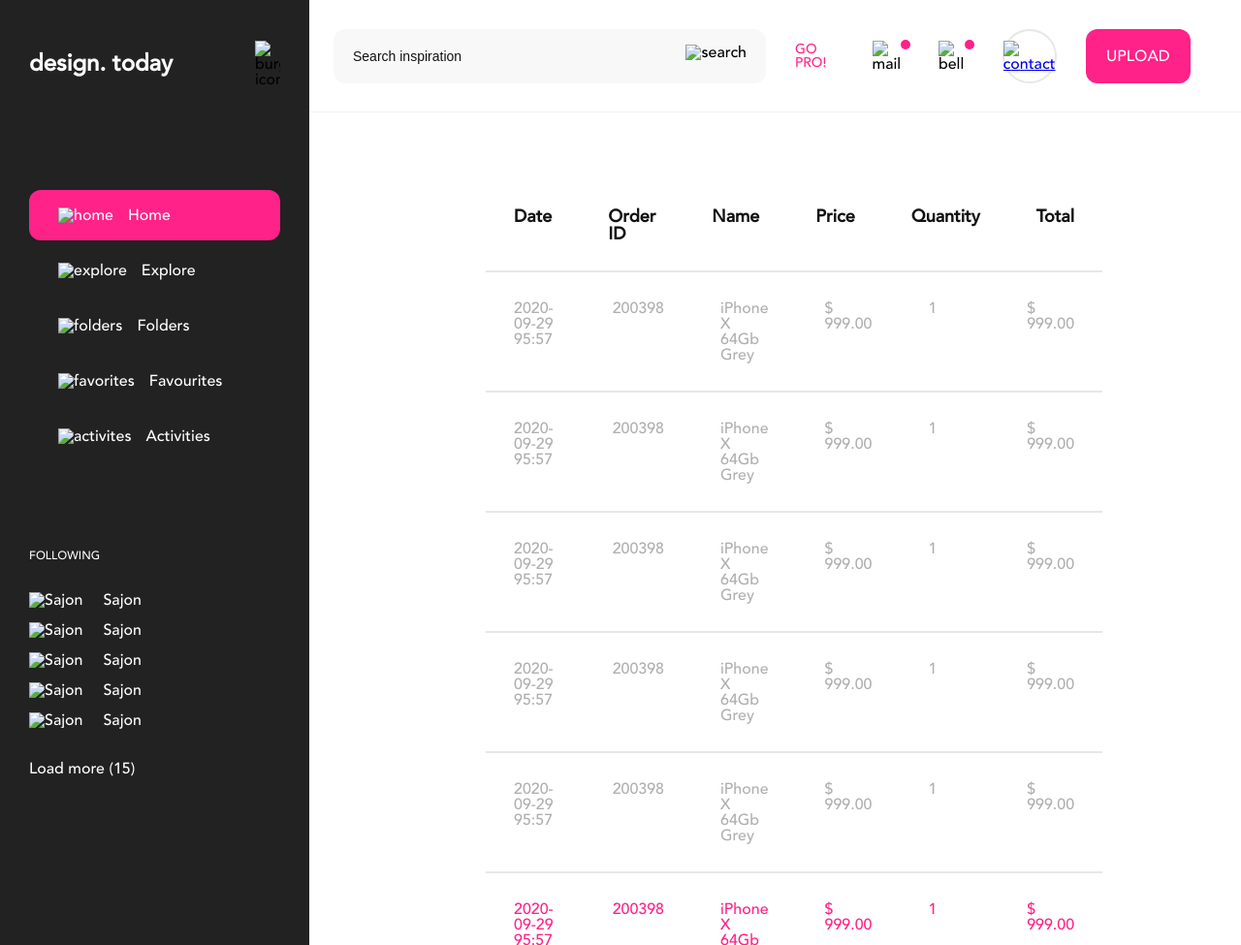
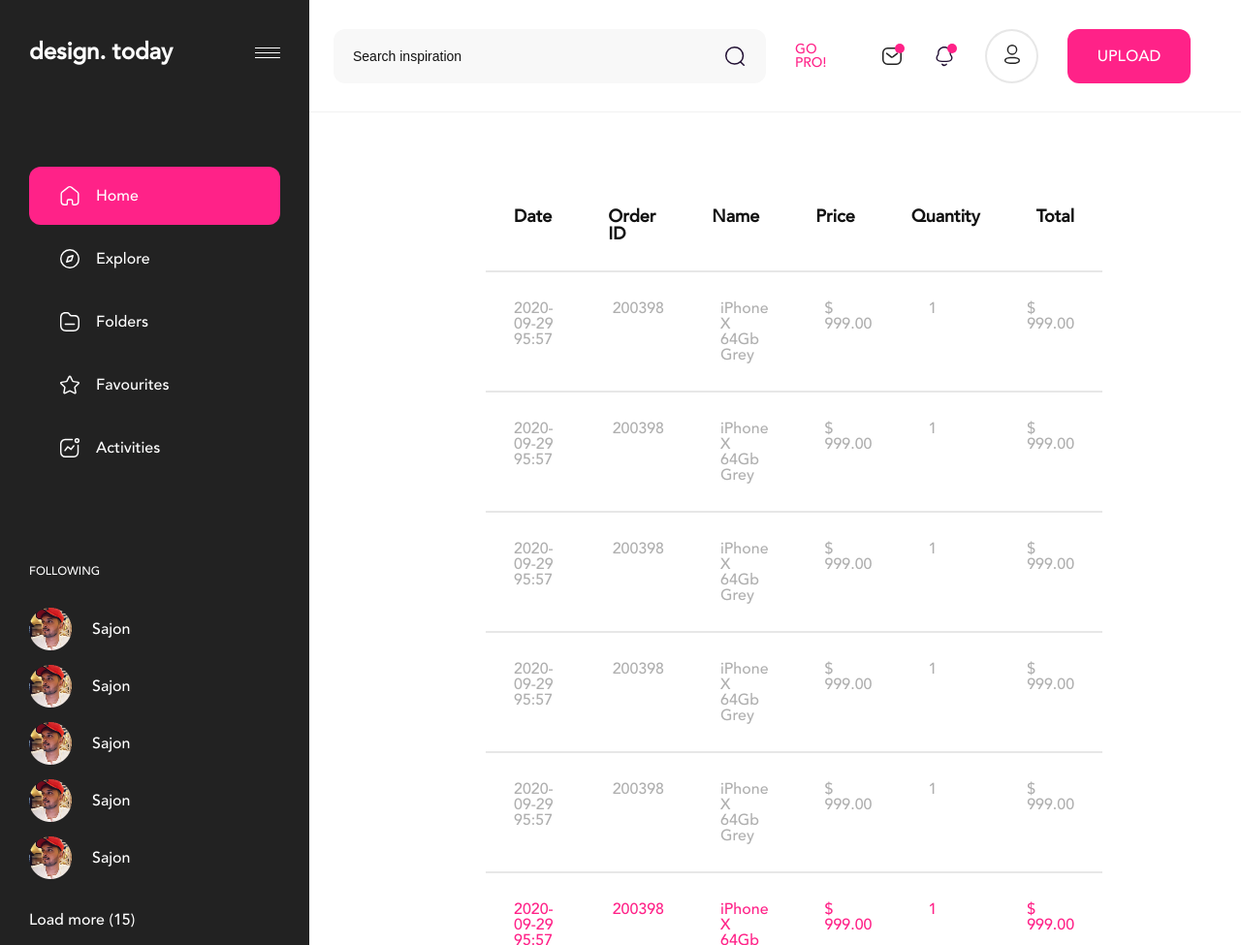
Before and after one commit to dkvitsaridze/catalog-web-page, a plain HTML site: page table.html in a window 1280 px wide. Shown: the top 975 px of the page at 97% size. Drawn offline with Linux system fonts and the light colour scheme; the site is published under a folder, as on GitHub Pages, so addresses that start at the root find nothing.

Commit message:
updated final

```diff
--- a/table.html
+++ b/table.html
@@ -14,35 +14,35 @@
                 <h1>
                     <span>design.</span> today
                 </h1>
-                <img src="/assets/images/burger.png" alt="burger-icon">
+                <img src="./assets/images/burger.png" alt="burger-icon">
             </div>
             <ul class="menu">
                 <li class="menu-active">
-                    <img src="/assets/images/home.svg" alt="home">
+                    <img src="./assets/images/home.svg" alt="home">
                     <p>
                         Home
                     </p>
                 </li>
                 <li>
-                    <img src="/assets/images/explorer.svg" alt="explore">
+                    <img src="./assets/images/explorer.svg" alt="explore">
                     <p>
                         Explore
                     </p>
                 </li>
                 <li>
-                    <img src="/assets/images/folders.svg" alt="folders">
+                    <img src="./assets/images/folders.svg" alt="folders">
                     <p>
                         Folders
                     </p>
                 </li>
                 <li>
-                    <img src="/assets/images/favorites.svg" alt="favorites">
+                    <img src="./assets/images/favorites.svg" alt="favorites">
                     <p>
                         Favourites
                     </p>
                 </li>
                 <li>
-                    <img src="/assets/images/activites.svg" alt="activites">
+                    <img src="./assets/images/activites.svg" alt="activites">
                     <p>
                         Activities
                     </p>
@@ -53,31 +53,31 @@
                     FOLLOWING
                 </li>
                 <li>
-                    <img src="/assets/images/sajon.png" alt="Sajon">
+                    <img src="./assets/images/sajon.png" alt="Sajon">
                     <p>
                         Sajon
                     </p>
                 </li>
                 <li>
-                    <img src="/assets/images/sajon.png" alt="Sajon">
+                    <img src="./assets/images/sajon.png" alt="Sajon">
                     <p>
                         Sajon
                     </p>
                 </li>
                 <li>
-                    <img src="/assets/images/sajon.png" alt="Sajon">
+                    <img src="./assets/images/sajon.png" alt="Sajon">
                     <p>
                         Sajon
                     </p>
                 </li>
                 <li>
-                    <img src="/assets/images/sajon.png" alt="Sajon">
+                    <img src="./assets/images/sajon.png" alt="Sajon">
                     <p>
                         Sajon
                     </p>
                 </li>
                 <li>
-                    <img src="/assets/images/sajon.png" alt="Sajon">
+                    <img src="./assets/images/sajon.png" alt="Sajon">
                     <p>
                         Sajon
                     </p>
@@ -90,7 +90,7 @@
             <header>
                 <div class="search">
                     <input type="text" placeholder="Search inspiration">
-                    <img src="/assets/images/search.svg" alt="search">
+                    <img src="./assets/images/search.svg" alt="search">
                 </div>
                 <div class="nav">
                     <ul>
@@ -98,19 +98,19 @@
                             GO PRO!
                         </li>
                         <li>
-                            <img src="/assets/images/mail.svg" alt="mail">
+                            <img src="./assets/images/mail.svg" alt="mail">
                             <div class="round">
 
                             </div>
                         </li>
                         <li>
-                            <img src="/assets/images/bell.svg" alt="bell">
+                            <img src="./assets/images/bell.svg" alt="bell">
                             <div class="round">
 
                             </div>
                         </li>
                         <li>
-                             <a href="./index.html"><img src="/assets/images/contact.svg" alt="contact"></a>
+                             <a href="./index.html"><img src="./assets/images/contact.svg" alt="contact"></a>
                         </li>
                         <li>
                             UPLOAD
@@ -287,9 +287,9 @@
                 </div>
                 <div class="copyright">
                     <div class="social">
-                        <img src="/assets/images/fb.svg" alt="fb">
-                        <img src="/assets/images/insta.svg" alt="insta">
-                        <img src="/assets/images/twitter.svg" alt="twitter">
+                        <img src="./assets/images/fb.svg" alt="fb">
+                        <img src="./assets/images/insta.svg" alt="insta">
+                        <img src="./assets/images/twitter.svg" alt="twitter">
                     </div>
                     <p>
                         For <span>Smartacademy</span>
```
Also changed, not shown: index.html (+28 -28 lines).
